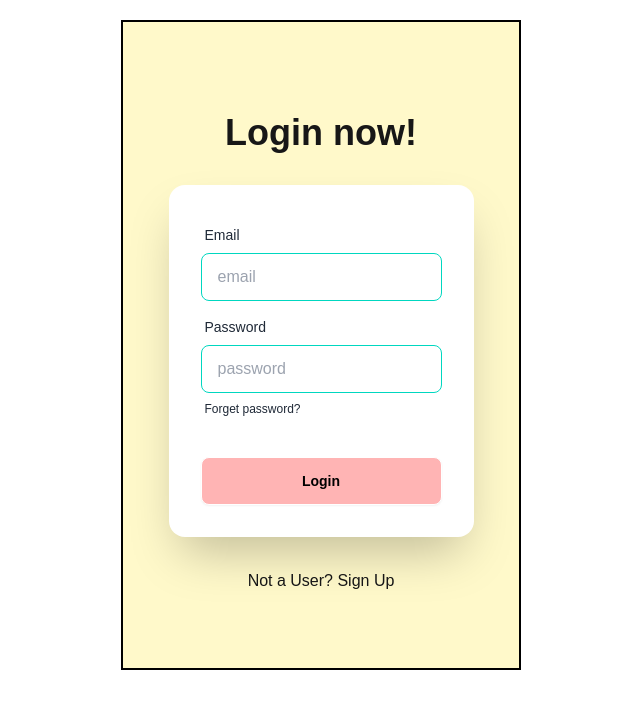
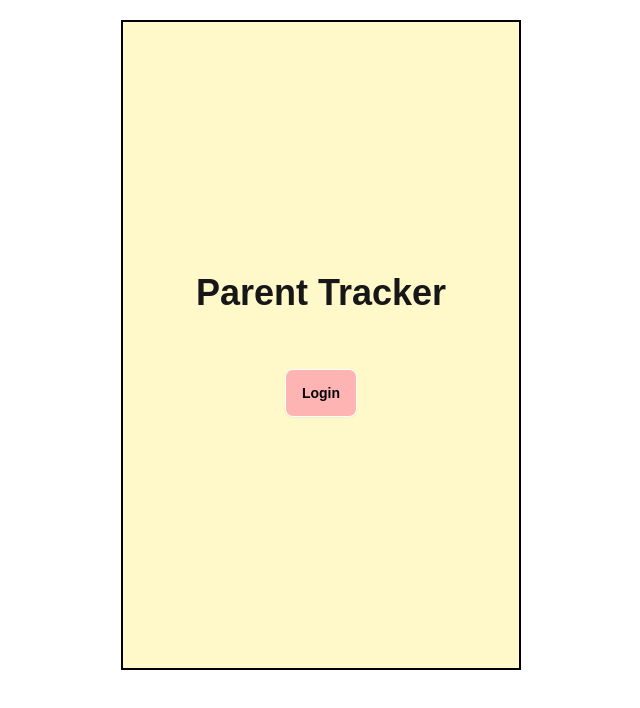
Before and after one commit to amirahyusof/parents-tracker, a Next.js app: page / in a window 1280 px wide. Shown: the top 708 px of the page, without its empty margins (319-959 px from the left). Built offline with nearby package versions, Linux system fonts and the light colour scheme.

Commit message:
commit change in main layout

```diff
--- a/app/page.js
+++ b/app/page.js
@@ -7,53 +7,17 @@ export default function Home() {
     <div className="hero bg-[#FFF9CA]">
       <main className="hero-content flex-col lg:flex-row-reserve">
         <div className="text-center lg:text-left">
-          <h1 className="text-4xl font-bold">Login now!</h1>
+          <h1 className="text-4xl font-bold">Parent Tracker</h1>
         </div>
 
-        <div className="card mt-4 bg-white w-full max-w-sm shrink-0 shadow-2xl">
-          <form className="card-body">
-            <div className="form-control">
-              <label className="label">
-                <span className="label-text">Email</span>
-              </label>
-              <input
-                type="email"
-                placeholder="email"
-                className="input input-bordered bg-white input-accent"
-                required
-              />
-            </div>
-
-            <div className="form-control">
-              <label className="label">
-                <span className="label-text">Password</span>
-              </label>
-              <input
-                type="password"
-                placeholder="password"
-                className="input input-bordered bg-white input-accent"
-                required
-              />
-              <label className="label">
-                <a href="#" className="label-text-alt link link-hover">Forget password?</a>
-              </label>
-            </div>
-
-            <div className="form-control mt-6">
-              <button className="btn border-white bg-[#FFB4B4] hover:bg-[#FFDEB4] text-black">Login</button>
-            </div>
-          </form>
-
+        <div className="card mt-4">
+          <div className="mt-6">
+            <button className="btn border-white bg-[#FFB4B4] hover:bg-[#FFDEB4] text-black">
+              <Link href="/component/login">Login</Link>
+            </button>
+          </div>
         </div>
-
       </main>
-
-      <footer className="row-start-3 mt-4 flex-col items-center justify-center">
-        <p className="">
-          Not a User?
-          <Link href="/component/signup" className="link link-hover"> Sign Up </Link>
-        </p>
-      </footer>
     </div>
   );
 }
```
